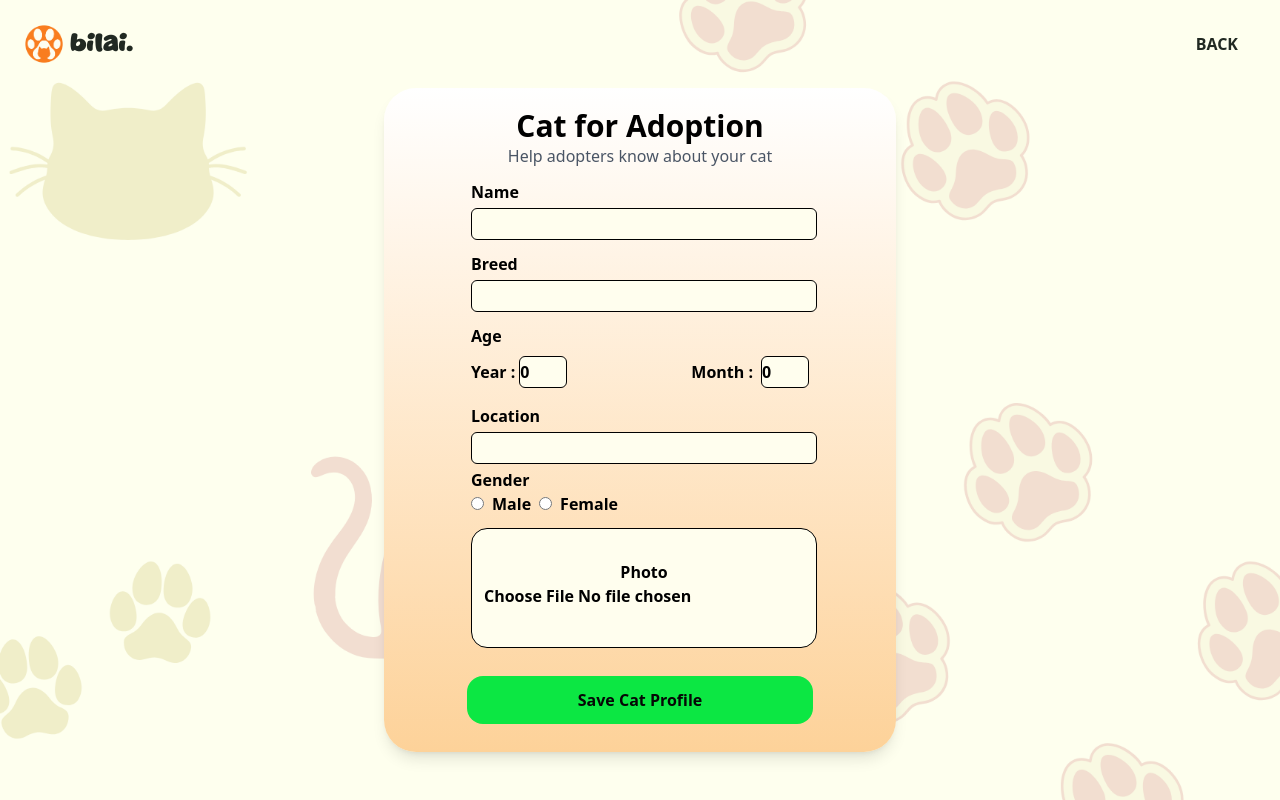
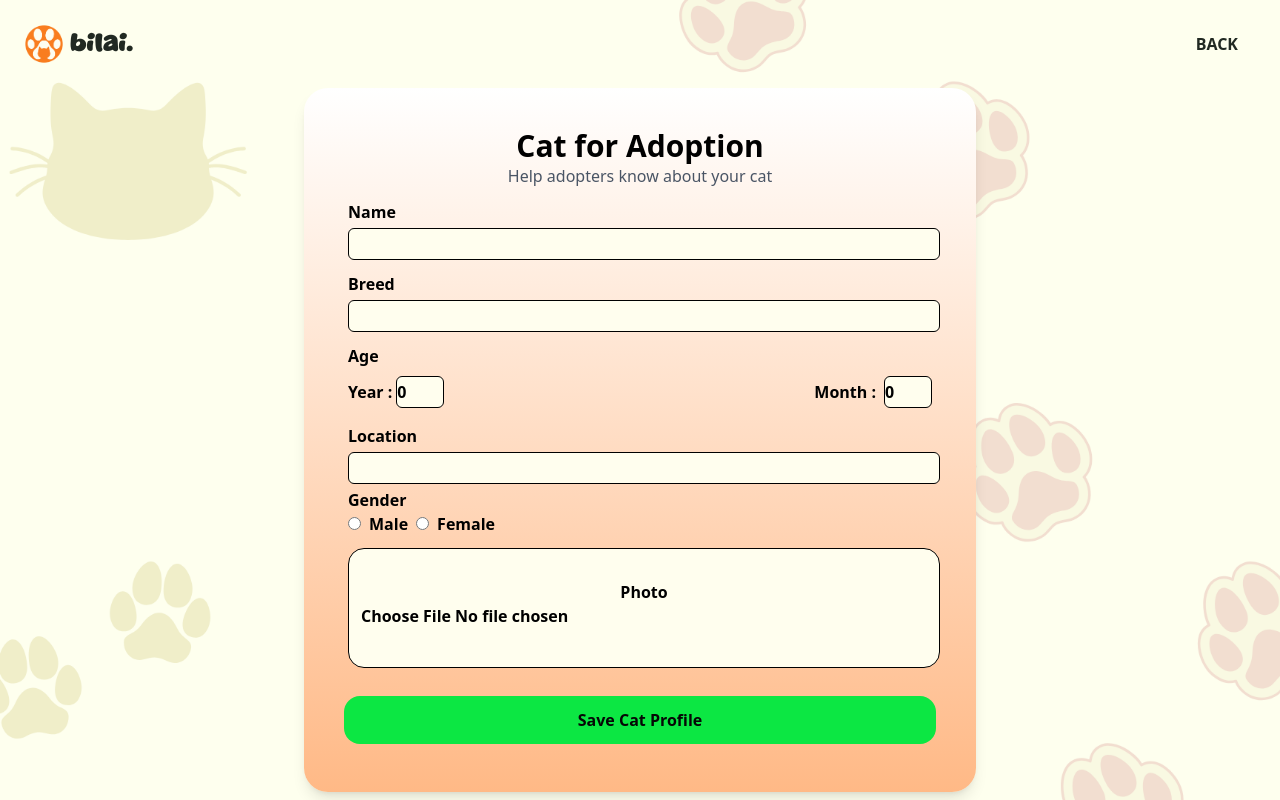
Before and after one commit to jahinhossain8573/bilai, a Next.js app: page /add_cat in a window 1280 px wide. Built offline with nearby package versions, Linux system fonts and the light colour scheme; no server answers.

Commit message:
Add a Cat final

```diff
--- a/app/add_cat/page.tsx
+++ b/app/add_cat/page.tsx
@@ -99,12 +99,10 @@ export default function Page() {
           BACK
         </Link>
       </header>
-      <div className="flex justify-center  w-[70%] xl:w-[40%] mx-auto p-5 shadow-lg bg-gradient-to-b from-[#ffffff] to-[#fdd299] rounded-4xl ">
+      <div className ="w-[95%] sm:w-full max-w-2xl mx-auto p-6 md:p-10 bg-gradient-to-b from-white to-[#ffb986] rounded-3xl shadow-lg">
         <div className="">
           <div className=" text-center ">
-            <h2 className="text-lg sm:text-xl md:text-2xl lg:text-3xl font-extrabold">
-              Cat for Adoption
-            </h2>
+  <h1 className="text-2xl md:text-3xl font-extrabold text-center">Cat for Adoption</h1>
             <span className="text-xs sm:text-sm md:text-base text-gray-600">
               Help adopters know about your cat
             </span>
@@ -114,7 +112,7 @@ export default function Page() {
             <span className={spanStyling}>Name</span>
             <input
               type="text"
-              className="bg-[#fffeee] border border-black w-50 rounded-md h-8 xl:w-full "
+              className="bg-[#fffeee] border border-black rounded-md h-8 w-full "
               onChange={(e) => {
                 changeName(e.target.value);
                 // console.log(name);
@@ -125,7 +123,7 @@ export default function Page() {
             <span className={spanStyling}>Breed</span>
             <input
               type="text"
-              className="bg-[#fffeee] border border-black w-50 rounded-md h-8 xl:w-full"
+              className="bg-[#fffeee] border border-black rounded-md h-8 w-full"
               onChange={(e) => {
                 changeBreed(e.target.value);
                 // console.log(breed);
@@ -167,7 +165,7 @@ export default function Page() {
             <span className={spanStyling}>Location</span>
             <input
               type="text"
-              className="bg-[#fffeee] border border-black  w-50 rounded-md h-8 xl:w-full"
+              className="bg-[#fffeee] border border-black rounded-md h-8 w-full"
               onChange={(e) => {
                 changeLocation(e.target.value);
                 // console.log(location);
```
